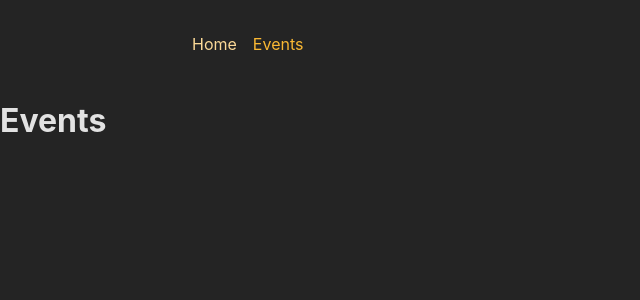
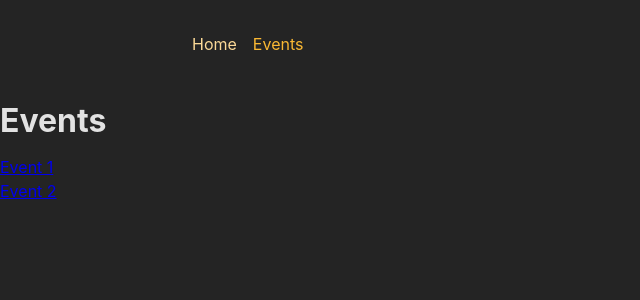
Before and after one commit to hafsasaleem27/adv-project, a React (Create React App) app in the folder frontend/: page /events in a window 1280 px wide. Shown: the top 300 px of the page, without its empty margins (0-640 px from the left). Built offline with nearby package versions, Linux system fonts and the light colour scheme.

Commit message:
added new dummy events

```diff
--- a/frontend/src/App.js
+++ b/frontend/src/App.js
@@ -33,7 +33,7 @@ const router = createBrowserRouter([
     path: "/",
     element: <RootLayout />,
     children: [
-      { path: "", element: <HomePage /> },
+      { index: true, element: <HomePage /> },
       { path: "events", element: <EventsPage /> },
       { path: "events/:eventId", element: <EventDetailPage /> },
       { path: "events/new", element: <NewEventPage /> },
--- a/frontend/src/pages/EventsPage.js
+++ b/frontend/src/pages/EventsPage.js
@@ -1,5 +1,23 @@
+import { Link } from "react-router-dom";
+
+const DUMMY_EVENTS = [
+  { id: "e1", title: "Event 1" },
+  { id: "e2", title: "Event 2" },
+];
+
 function EventsPage() {
-  return <h1>Events</h1>;
+  return (
+    <>
+      <h1>Events</h1>
+      <ul>
+        {DUMMY_EVENTS.map((event) => (
+          <li key={event.id}>
+            <Link to={event.id}>{event.title}</Link>
+          </li>
+        ))}
+      </ul>
+    </>
+  );
 }
 
 export default EventsPage;
```
